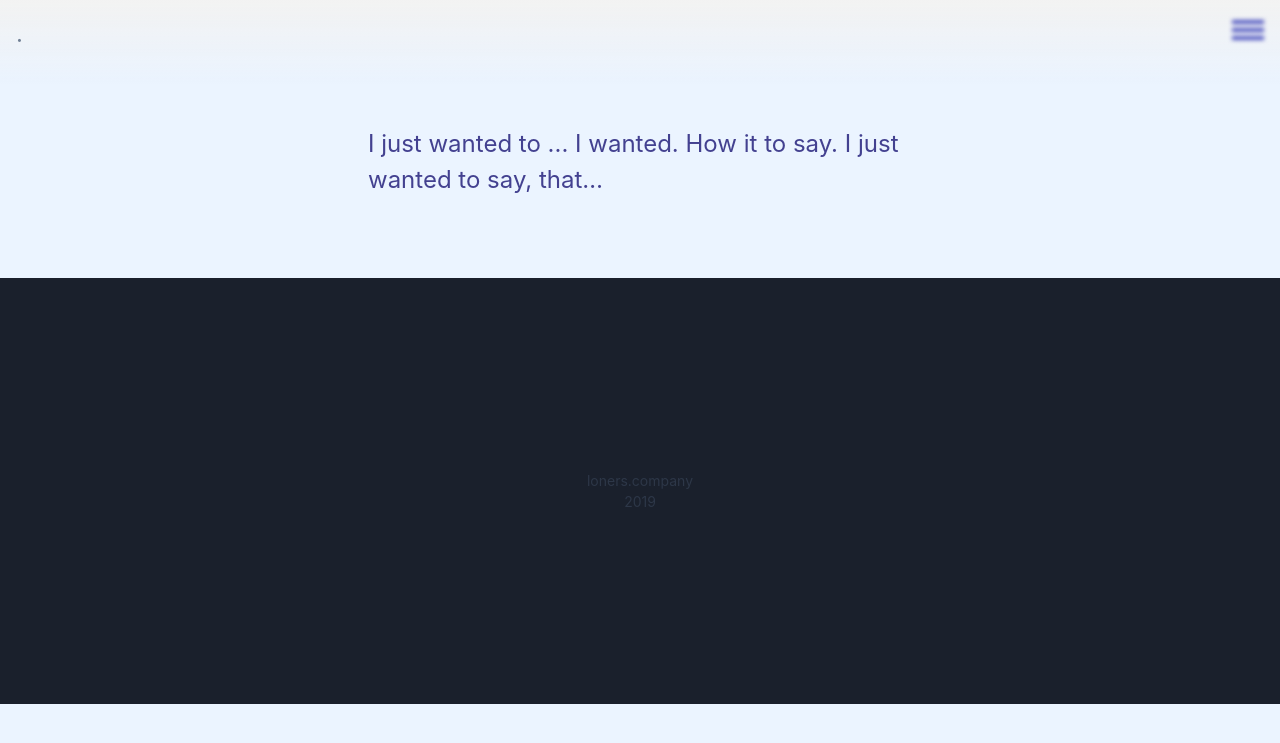
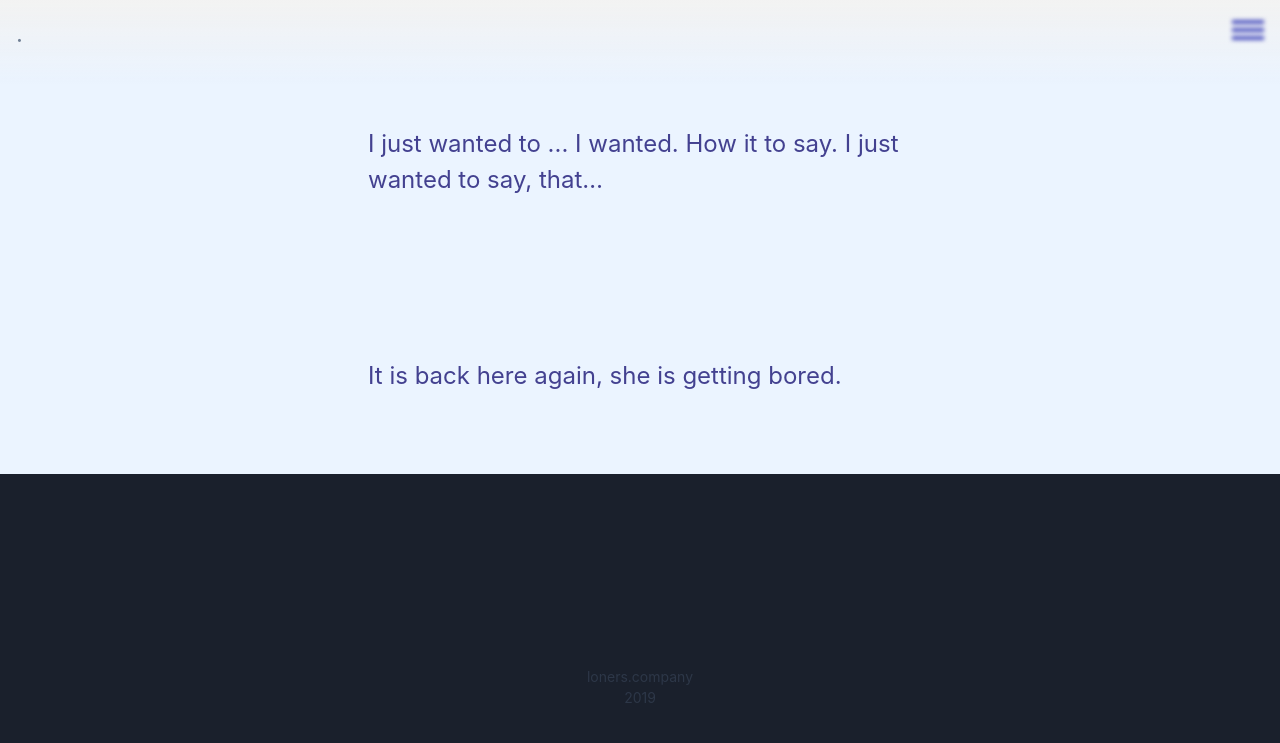
Before and after one commit to SimonBarak/tereza, a Jekyll site: the page built from index.markdown, in a window 1280 px wide and 900 px high, scrolled down 1068 px. Shown: the top 743 px of the window. Built offline with Jekyll 4.4.1, drawn with Linux system fonts in a browser that asks for light colours; some web fonts are replaced; before the commit the page ends 1772 px from its top, so only the background shows below that.

Commit message:
Update from Forestry.io Simon Barak updated index.markdown

```diff
--- a/index.markdown
+++ b/index.markdown
@@ -7,5 +7,7 @@ feed:
   image: "/v1574864901/veronika-cechmankova/veronika-0_myc59w.jpg"
 - template: block-text
   text: I just wanted to ... I wanted. How it to say. I just wanted to say, that…
+- template: block-text
+  text: It is  back here again, she is getting bored.
 
 ---
```
